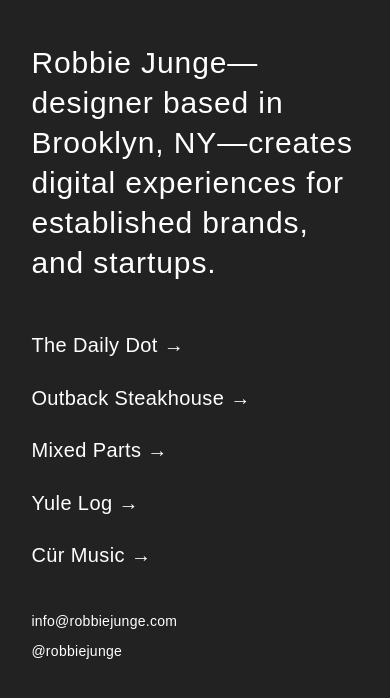
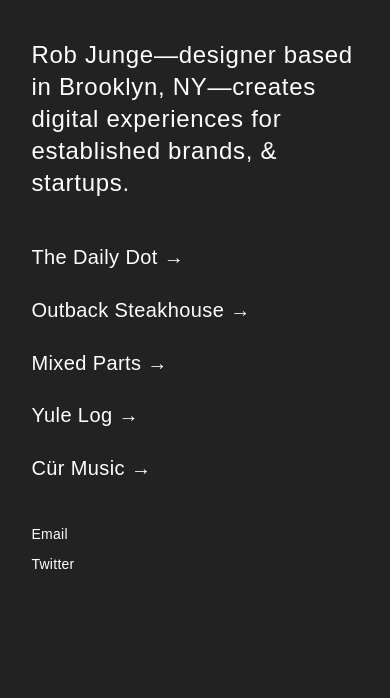
Before and after one commit to robbiejunge/robbiejunge.github.io, a Jekyll site: the page index.html, which Jekyll copies as it is, in a window 390 px wide. Shown: the top 698 px of the page. Built offline with Jekyll 4.4.1, drawn with Linux system fonts in a browser that asks for light colours.

Commit message:
Add files via upload

```diff
--- a/index.html
+++ b/index.html
@@ -3,13 +3,13 @@
 <head>
 	<meta charset="UTF-8">
 	<meta name="viewport" content="width=device-width,initial-scale=1.0">
-	<title>Robbie Junge</title>
+	<title>Rob Junge</title>
 	<link rel="stylesheet" href="style.css">
 </head>
 
 <body id="b">
 <div id="Lead">
- 	<h1 class="Intro">Robbie Junge—designer based in Brooklyn, NY—creates digital experiences for established brands, and startups.</h1>
+ 	<h1 class="Intro">Rob Junge—designer based in Brooklyn, NY—creates digital experiences for established brands, & startups.</h1>
  </div>
 
 <div id="Projects">
@@ -22,7 +22,7 @@
 
 
  <div id="Footer">
- 	<a href="mailto:info@robbiejunge.com"><h3 class="email">info@robbiejunge.com</h3></a>
- 	<a href="https://twitter.com/RobbieJunge"><h3 class="twitter">@robbiejunge</h3></a>
+ 	<a href="mailto:junge.rob@gmail.com"><h3 class="email">Email</h3></a>
+ 	<a href="https://twitter.com/RobbieJunge"><h3 class="twitter">Twitter</h3></a>
  </div>
  </body>
--- a/style.css
+++ b/style.css
@@ -7,7 +7,7 @@
   font-weight: 300;
   color: white;
   width: 57.14%;
-  max-width: 600px;
+  max-width: 580px;
   padding-top: 12.5%;
   padding-left: 12.5%;
   padding-bottom: 6.25%;
@@ -18,7 +18,7 @@
 
 }
 body#background {
-  background: url('Sizzle-stack-Comp.gif') no-repeat 50% 50% fixed;
+  background: url('Screenshot 2016-08-01 11.45.53.png') no-repeat 50% 50% fixed;
   background-size: cover;
   -moz-background-size: cover;
   -o-background-size: cover;
@@ -149,10 +149,15 @@
     background-color: black;
     color: #fff;}
 
+
+
+
+        /* MOBILE!!!! */
+
 @media screen and (max-width:568px) {
   h1{
-  font-size: 30px;
-  line-height: 40px;
+  font-size: 24px;
+  line-height: 32px;
   font-family: 'Arial';
   font-weight: 300;
   color: white;
@@ -184,11 +189,17 @@
   color: white;
   max-width: 57.14%;
   padding-left: 6.25%;
-  -webkit-font-smoothing: antialiased;}
+  -webkit-font-smoothing: antialiased;
+padding-right: 20px;
+}
+
 
 p{
   padding-left: 6.25%;
+  padding-right: 20px;
 }
+
+
 h2.back{
   padding-left: 6.25%;
 }
@@ -197,6 +208,7 @@
   font-size: 42px;
 line-height: 48px;
   padding-bottom: 6.25%;
+  padding-right: 20px;
 }
 h1.pullquote{
   padding-top: 0%;
@@ -205,6 +217,7 @@
   padding-left: 0%;
   font-size: 24px;
   line-height: 30px;
+  padding-right: 20px;
 
 
 }
```
